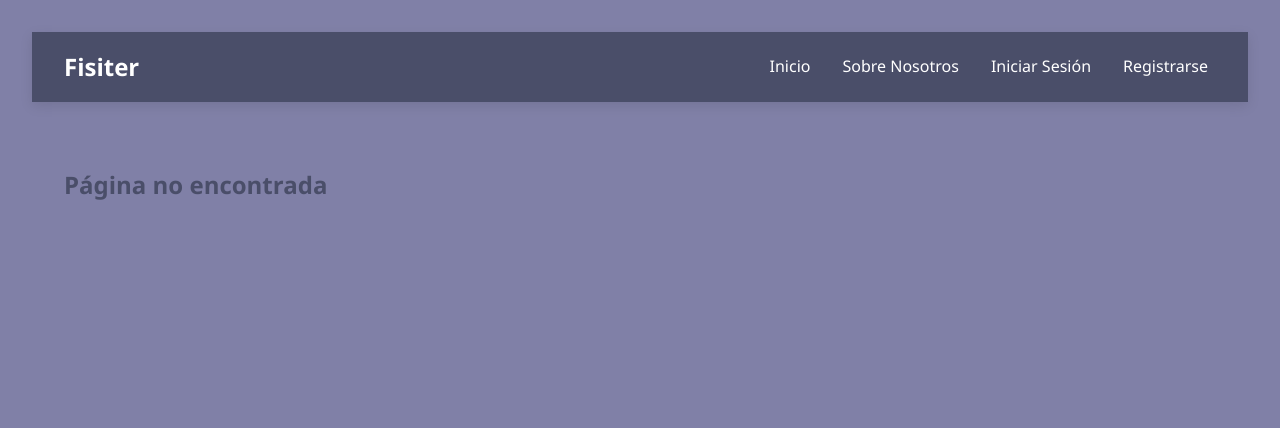
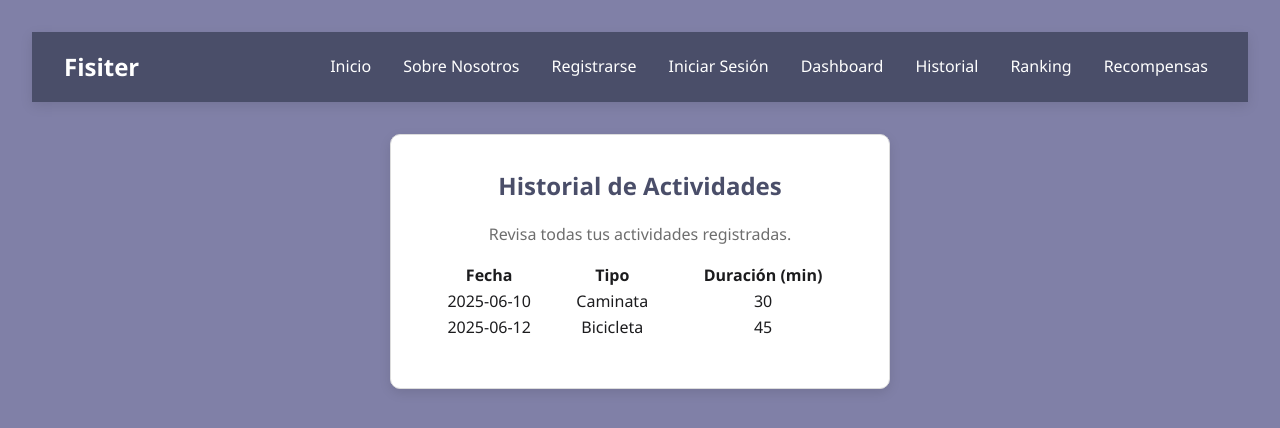
Before and after one commit to Cristo100/Fisiter, a React (Vite) app: page /historial in a window 1280 px wide. Shown: the top 428 px of the page. Built offline with nearby package versions, Linux system fonts and the light colour scheme; no server answers.

Commit message:
Agregar páginas Historial, Ranking y Recompensas para su futura modificacion

```diff
--- a/src/App.jsx
+++ b/src/App.jsx
@@ -4,27 +4,25 @@ import Login from './pages/Login';
 import Registro from './pages/Registro';
 import Dashboard from './pages/Dashboard';
 import HomePage from './pages/HomePage';
-import PrivateRoute from './components/PrivateRoute';
+import SobreNosotros from './pages/SobreNosotros';
+import Historial from './pages/Historial';
+import Ranking from './pages/Ranking';
+import Recompensas from './pages/Recompensas.jsx';
 import Navbar from './components/NavBar';
-import SobreNosotros from './pages/SobreNosotros';
 
 function App() {
   return (
     <>
-      <Navbar /> {/* ✅ Ahora se muestra siempre */}
+      <Navbar />
       <Routes>
         <Route path="/" element={<HomePage />} />
         <Route path="/login" element={<Login />} />
         <Route path="/registro" element={<Registro />} />
         <Route path="/sobre-nosotros" element={<SobreNosotros />} />
-        <Route
-          path="/dashboard"
-          element={
-            <PrivateRoute>
-              <Dashboard />
-            </PrivateRoute>
-          }
-        />
+        <Route path="/dashboard" element={<Dashboard />} />
+        <Route path="/historial" element={<Historial />} />
+        <Route path="/ranking" element={<Ranking />} />
+        <Route path="/recompensas" element={<Recompensas />} />
         <Route path="*" element={<h2 style={{ padding: '2rem' }}>Página no encontrada</h2>} />
       </Routes>
     </>
--- a/src/components/NavBar.jsx
+++ b/src/components/NavBar.jsx
@@ -17,19 +17,20 @@ const Navbar = () => {
         <div className="navbar-links">
           <NavLink to="/" className="nav-link">Inicio</NavLink>
           <NavLink to="/sobre-nosotros" className="nav-link">Sobre Nosotros</NavLink>
-          {!token && (
-            <>
-              <NavLink to="/login" className="nav-link">Iniciar Sesión</NavLink>
-              <NavLink to="/registro" className="nav-link">Registrarse</NavLink>
-            </>
-          )}
+          <NavLink to="/registro" className="nav-link">Registrarse</NavLink>
+          <NavLink to="/login" className="nav-link">Iniciar Sesión</NavLink>
+          <NavLink to="/dashboard" className="nav-link">Dashboard</NavLink>
+          <NavLink to="/historial" className="nav-link">Historial</NavLink>
+          <NavLink to="/ranking" className="nav-link">Ranking</NavLink>
+          <NavLink to="/recompensas" className="nav-link">Recompensas</NavLink>
           {token && (
-            <>
-              <NavLink to="/dashboard" className="nav-link">Dashboard</NavLink>
-              <button onClick={handleLogout} className="nav-link" style={{ background: 'none', border: 'none', cursor: 'pointer', color: 'white' }}>
-                Cerrar sesión
-              </button>
-            </>
+            <button
+              onClick={handleLogout}
+              className="nav-link"
+              style={{ background: 'none', border: 'none', cursor: 'pointer', color: 'white' }}
+            >
+              Cerrar sesión
+            </button>
           )}
         </div>
       </div>
--- /dev/null
+++ b/src/pages/Historial.jsx
@@ -0,0 +1,42 @@
+import React, { useEffect, useState } from 'react';
+import api from '../services/api';
+
+const Historial = () => {
+  const [actividades, setActividades] = useState([]);
+
+  useEffect(() => {
+    // Simulación: cambiar por API real
+    const dataSimulada = [
+      { id: 1, tipo: 'Caminata', duracion: 30, fecha: '2025-06-10' },
+      { id: 2, tipo: 'Bicicleta', duracion: 45, fecha: '2025-06-12' },
+    ];
+    setActividades(dataSimulada);
+  }, []);
+
+  return (
+    <div className="page-container text-center">
+      <h2>Historial de Actividades</h2>
+      <p>Revisa todas tus actividades registradas.</p>
+      <table style={{ margin: '1rem auto', width: '100%', borderCollapse: 'collapse' }}>
+        <thead>
+          <tr>
+            <th>Fecha</th>
+            <th>Tipo</th>
+            <th>Duración (min)</th>
+          </tr>
+        </thead>
+        <tbody>
+          {actividades.map((act) => (
+            <tr key={act.id}>
+              <td>{act.fecha}</td>
+              <td>{act.tipo}</td>
+              <td>{act.duracion}</td>
+            </tr>
+          ))}
+        </tbody>
+      </table>
+    </div>
+  );
+};
+
+export default Historial;
--- /dev/null
+++ b/src/pages/Ranking.jsx
@@ -0,0 +1,31 @@
+import React, { useEffect, useState } from 'react';
+
+const Ranking = () => {
+  const [usuarios, setUsuarios] = useState([]);
+
+  useEffect(() => {
+    // Datos simulados
+    const rankingMock = [
+      { nombre: 'Ana López', puntos: 320 },
+      { nombre: 'Juan Pérez', puntos: 295 },
+      { nombre: 'Carla Ríos', puntos: 280 },
+    ];
+    setUsuarios(rankingMock);
+  }, []);
+
+  return (
+    <div className="page-container text-center">
+      <h2>Ranking de Participación</h2>
+      <p>Consulta el listado de los usuarios con mayor actividad registrada.</p>
+      <ol style={{ textAlign: 'left', maxWidth: '400px', margin: '1rem auto' }}>
+        {usuarios.map((u, idx) => (
+          <li key={idx}>
+            {u.nombre} – <strong>{u.puntos} pts</strong>
+          </li>
+        ))}
+      </ol>
+    </div>
+  );
+};
+
+export default Ranking;
--- /dev/null
+++ b/src/pages/Recompensas.jsx
@@ -0,0 +1,37 @@
+import React, { useEffect, useState } from 'react';
+
+const Recompensas = () => {
+  const [recompensas, setRecompensas] = useState([]);
+
+  useEffect(() => {
+    // Mock data
+    const recompensasMock = [
+      { nombre: 'Taza Fisiter', puntos: 100 },
+      { nombre: 'Día libre', puntos: 500 },
+      { nombre: 'Gift Card $20.000', puntos: 700 },
+    ];
+    setRecompensas(recompensasMock);
+  }, []);
+
+  return (
+    <div className="page-container text-center">
+      <h2>Catálogo de Recompensas</h2>
+      <p>Canjea tus puntos por recompensas que fomentan tu bienestar.</p>
+      <div style={{ display: 'flex', flexDirection: 'column', gap: '1rem', marginTop: '1rem' }}>
+        {recompensas.map((r, idx) => (
+          <div key={idx} style={{
+            border: '1px solid #ccc',
+            borderRadius: '8px',
+            padding: '1rem',
+            backgroundColor: '#f9f9f9',
+          }}>
+            <strong>{r.nombre}</strong><br />
+            <span>{r.puntos} puntos</span>
+          </div>
+        ))}
+      </div>
+    </div>
+  );
+};
+
+export default Recompensas;
```
